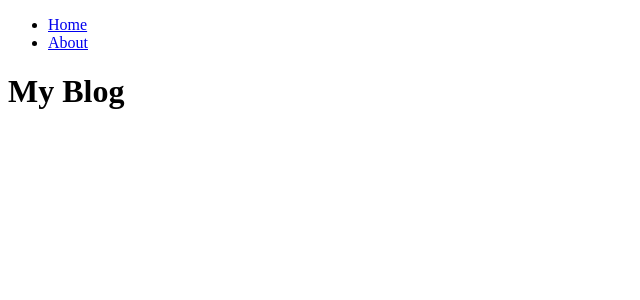
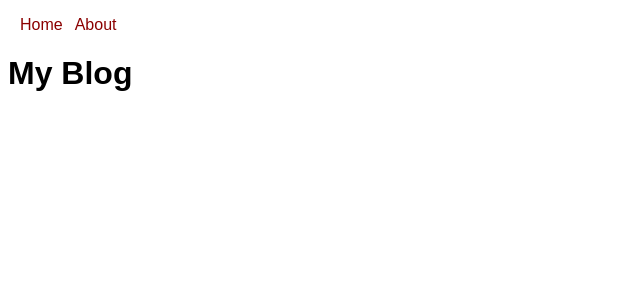
Before and after one commit to berkayaskin/next-blog, a Next.js app: page / in a window 1280 px wide. Shown: the top 300 px of the page, without its empty margins (0-640 px from the left). Built offline with nearby package versions, Linux system fonts and the light colour scheme.

Commit message:
add global styles

```diff
--- a/pages/_app.js
+++ b/pages/_app.js
@@ -1,4 +1,5 @@
 import Navbar from '../components/Navbar';
+import '../styles/globals.css'
 
 const App = ({ Component, pageProps }) => {
 	return (
--- /dev/null
+++ b/styles/globals.css
@@ -0,0 +1,27 @@
+body {
+	font-family: Arial, Helvetica, sans-serif;
+}
+
+a {
+	color: darkred;
+	text-decoration: none;
+}
+
+a:focus,
+a:hover {
+	text-decoration: underline;
+}
+
+ul {
+	list-style-type: none;
+	padding: 0;
+}
+
+li {
+	display: inline;
+	margin-left: .75rem;
+}
+
+li:not(:first-child) {
+	margin-left: .75rem;
+}
```
